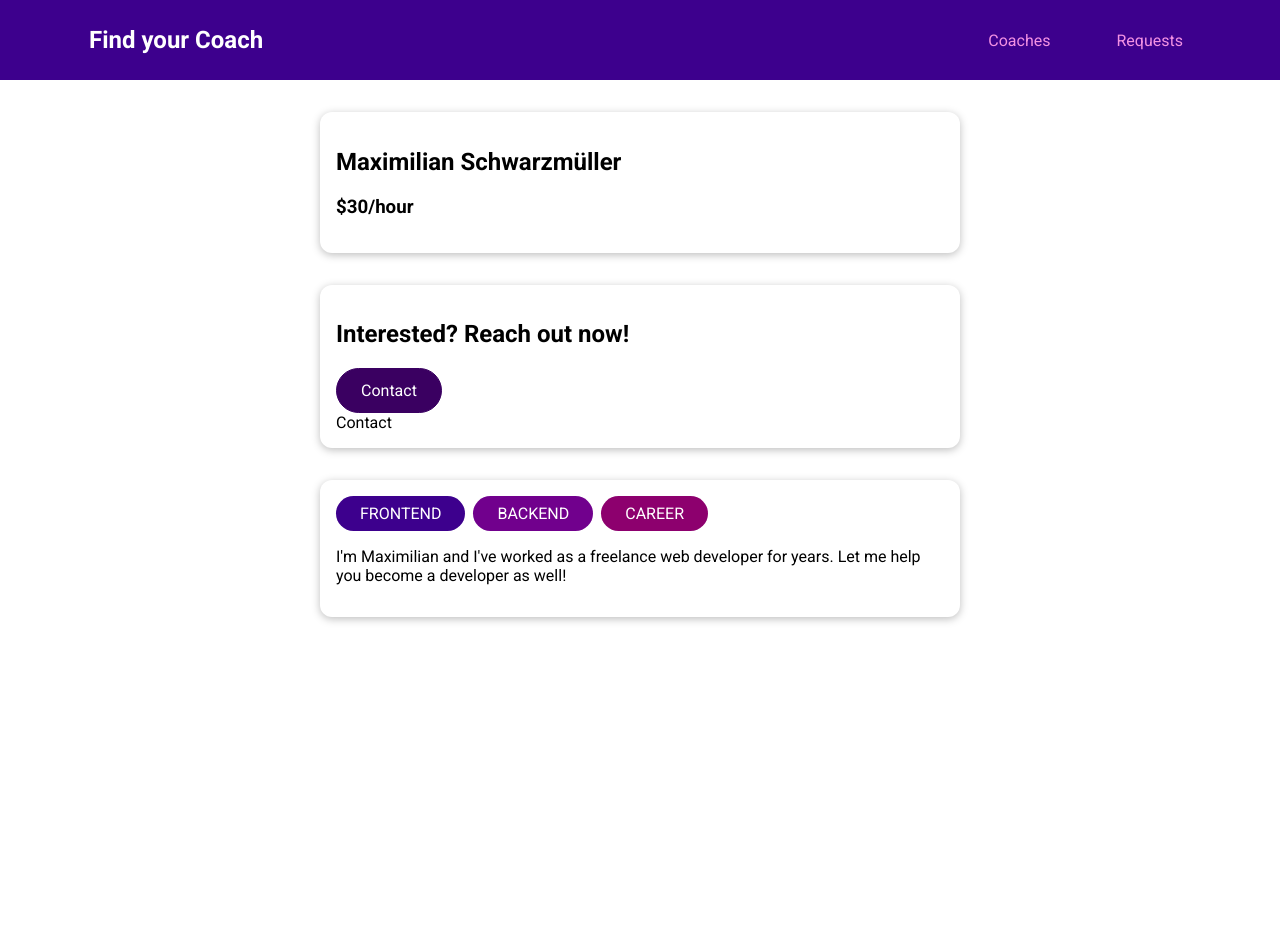
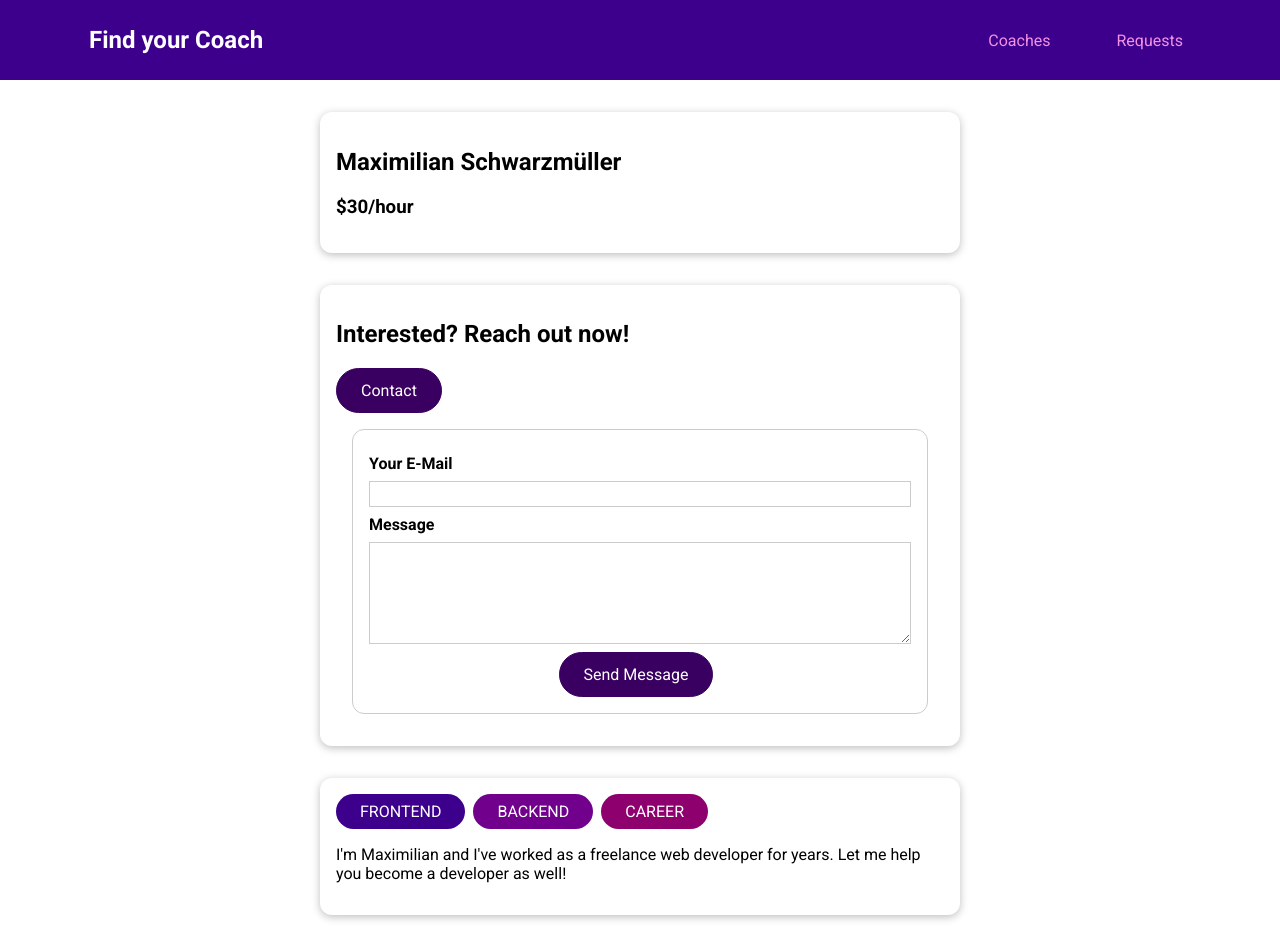
Before and after one commit to YuliiaDud/Vue.js-Find-Your-Coach, a Vue app: page /coaches/c1/contact in a window 1280 px wide. Before the commit the page ends 800 px from the top, so only its background shows below. Built offline with nearby package versions, Linux system fonts and the light colour scheme.

Commit message:
adding contact form

```diff
--- a/src/pages/Requests/ContactCoach.vue
+++ b/src/pages/Requests/ContactCoach.vue
@@ -1,13 +1,93 @@
 <template>
-  <div>Contact</div>
+  <form @submit.prevent="submitForm">
+    <div class="form-control">
+      <label for="email">Your E-Mail</label>
+      <input type="email" id="email" v-model.trim="email" />
+    </div>
+    <div class="form-control">
+      <label for="message">Message</label>
+      <textarea rows="5" id="message" v-model.trim="message"></textarea>
+    </div>
+    <p class="errors" v-if="!formIsValid">Please enter a valid email and non-empty message.</p>
+    <div class="actions">
+      <base-button>Send Message</base-button>
+    </div>
+  </form>
 </template>
 
 <script>
 export default {
-  name: "ContactCoach"
+  name: "ContactCoach",
+  data() {
+    return {
+      email: '',
+      message: '',
+      formIsValid: true,
+    };
+  },
+  methods: {
+    submitForm() {
+      this.formIsValid = true;
+      if (
+          this.email === '' ||
+          !this.email.includes('@') ||
+          this.message === ''
+      ) {
+        this.formIsValid = false;
+        return;
+      }
+      this.$store.dispatch('requests/contactCoach', {
+        email: this.email,
+        message: this.message,
+        coachId: this.$route.params.id
+      });
+      this.$router.replace('/coaches');
+
+    },
+  },
 }
 </script>
 
 <style scoped>
+form {
+  margin: 1rem;
+  border: 1px solid #ccc;
+  border-radius: 12px;
+  padding: 1rem;
+}
 
+.form-control {
+  margin: 0.5rem 0;
+}
+
+label {
+  font-weight: bold;
+  margin-bottom: 0.5rem;
+  display: block;
+}
+
+input,
+textarea {
+  display: block;
+  width: 100%;
+  font: inherit;
+  border: 1px solid #ccc;
+  padding: 0.15rem;
+}
+
+input:focus,
+textarea:focus {
+  border-color: #3d008d;
+  background-color: #faf6ff;
+  outline: none;
+}
+
+.errors {
+  font-weight: bold;
+  color: red;
+}
+
+.actions {
+  text-align: center;
+}
 </style>
```
